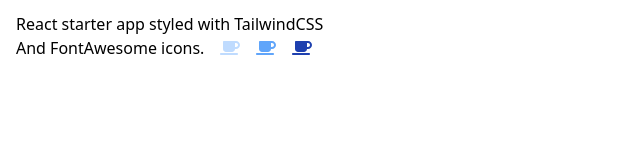
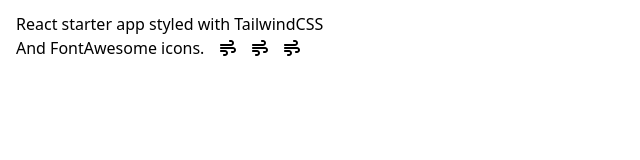
Before and after one commit to farooq-teqniqly/oreilly-tailwind-getting-started, a React (Create React App) app: page / in a window 1280 px wide. Shown: the top 160 px of the page, without its empty margins (0-640 px from the left). Built offline with nearby package versions, Linux system fonts and the light colour scheme.

Commit message:
Added FontAwesome React library

```diff
--- a/src/App.tsx
+++ b/src/App.tsx
@@ -1,16 +1,22 @@
 import React from "react";
 import { FontAwesomeIcon } from "@fortawesome/react-fontawesome";
-import { faCoffee } from "@fortawesome/free-solid-svg-icons";
+import { faWind } from "@fortawesome/free-solid-svg-icons";
 
 function App() {
+  const fontWeights = [200, 400, 800];
+
   return (
     <div className={`inline-flex flex-col text-left px-4 py-3`}>
       <div>React starter app styled with TailwindCSS</div>
       <div>
         <span>And FontAwesome icons.</span>
-        <FontAwesomeIcon icon={faCoffee} className={`pl-4 text-blue-200`}></FontAwesomeIcon>
-        <FontAwesomeIcon icon={faCoffee} className={`pl-4 text-blue-400`}></FontAwesomeIcon>
-        <FontAwesomeIcon icon={faCoffee} className={`pl-4 text-blue-800`}></FontAwesomeIcon>
+        {fontWeights.map((w) => (
+          <FontAwesomeIcon
+            key={w}
+            icon={faWind}
+            className={`pl-4 text-blue-${w}`}
+          ></FontAwesomeIcon>
+        ))}
       </div>
     </div>
   );
```
